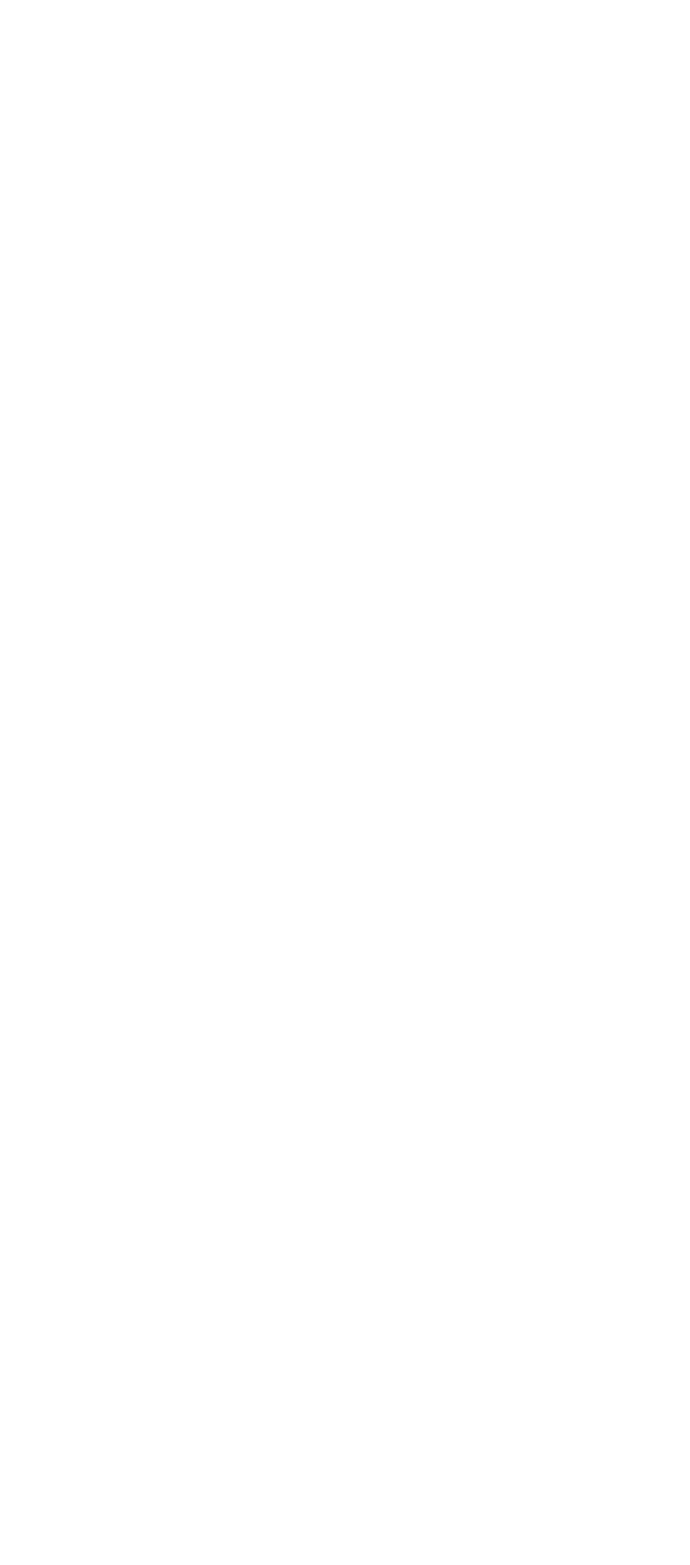
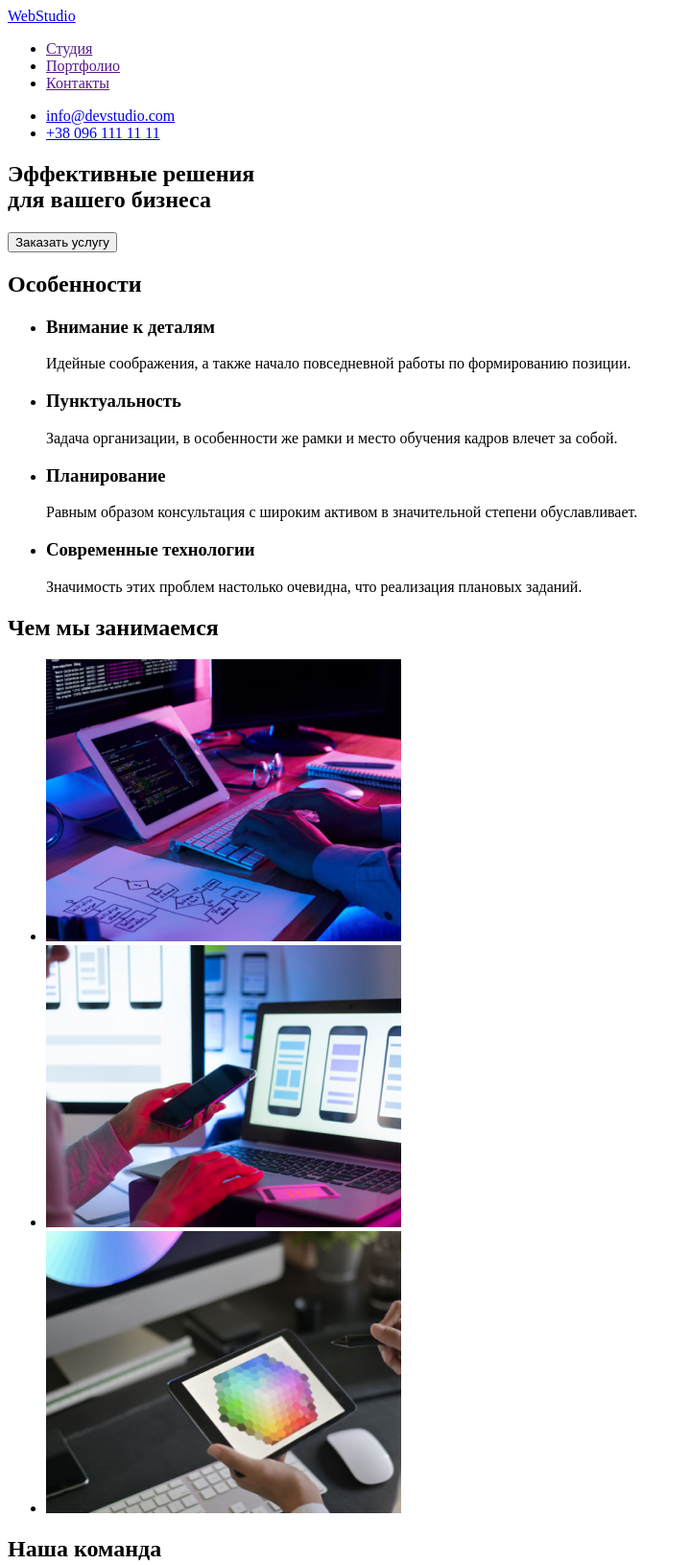
Before and after one commit to Airishonish/HomeworkGoIt, a plain HTML site: page index.html in a window 1280 px wide. Shown: the top 1631 px of the page at 96% size, without its empty margins (0-719 px from the left). Before the commit the page ends 800 px from the top, so only its background shows below. Drawn offline with Linux system fonts and the light colour scheme.

Commit message:
Додана семантика до index.html

```diff
--- a/index.html
+++ b/index.html
@@ -1,5 +1,5 @@
 <!DOCTYPE html>
-<html lang="en">
+<html lang="ru">
 <head>
     <meta charset="UTF-8">
     <meta http-equiv="X-UA-Compatible" content="IE=edge">
@@ -7,6 +7,101 @@
     <title>Maket</title>
 </head>
 <body>
+    <header>
+       <!-- Верхняя линия -->
+        <nav>
+            <a href="./index.html"><span>Web</span><span>Studio</span></a>
+            <ul>
+                <li><a href="">Студия</a></li>
+                <li><a href="">Портфолио</a></li>
+                <li><a href="">Контакты</a></li>
+            </ul>
+        </nav>
+            <ul>
+                <li><a href="mailto:info@devstudio.com">info@devstudio.com</a></li>
+                <li><a href="tel:+380961111111">+38 096 111 11 11</a></li>
+            </ul>
+    </header>
+    <main>
+        <!-- Шапка макета -->
+        <section class="shapka">
+            <h1>Эффективные решения <br> для вашего бизнеса</h1>
+            <button type="button">Заказать услугу</button>
+        </section>
+        <!-- Особенности -->
+        <section class="qualities">
+            <h2>Особенности</h2>
+            <ul>
+                <li>
+                    <h3>Внимание к деталям</h3>
+                    <p>Идейные соображения, а также начало повседневной работы по формированию позиции.</p>
+                </li>
+                <li>
+                    <h3>Пунктуальность</h3>
+                    <p>Задача организации, в особенности же рамки и место обучения кадров влечет за собой.</p>
+                </li>
+                <li>
+                    <h3>Планирование</h3>
+                    <p>Равным образом консультация с широким активом в значительной степени обуславливает.</p>
+                </li>
+                <li>
+                    <h3>Современные технологии</h3>
+                    <p>Значимость этих проблем настолько очевидна, что реализация плановых заданий.</p>
+                </li>
+            </ul>
+        </section>
+        <!-- Чем занимаемся -->
+        <section>
+            <h2>Чем мы занимаемся</h2>
+            <ul>
+                <li>
+                    <a href=""><img src="image/box1.png" alt="набирают код на клавиатуре" width="370"></a>
+                </li>
+                <li>
+                    <a href=""><img src="image/box2.png" alt="телефон в руке" width="370"></a>
+                </li>
+                <li>
+                    <a href=""><img src="image/box3.png" alt="палитра на планшете" width="370"></a>
+                </li>
+            </ul>
+        </section>
+        <!-- Наша команда -->
+        <section class="team">
+            <h2>Наша команда</h2>
+            <ul>
+                <li>
+                    <img src="image/igor.jpg" alt="фото члена команды" width="270">
+                    <h3>Игорь Демьяненко</h3>
+                    <p>Product Designer</p>
+                </li>
+                <li>
+                    <img src="image/olga.jpg" alt="фото члена команды" width="270">
+                    <h3>Ольга Репина</h3>
+                    <p>Frontend Developer</p>
+                </li>
+                <li>
+                    <img src="image/niki.jpg" alt="фото члена команды" width="270">
+                    <h3>Николай Тарасов</h3>
+                    <p>Marketing</p>
+                </li>
+                <li>
+                    <img src="image/mike.jpg" alt="фото члена команды" width="270">
+                    <h3>Михаил Ермаков</h3>
+                    <p>UI Designer</p>
+                </li>
+            </ul>
+        </section>
+    </main>
+    <!-- Подвал страницы -->
+    <footer>
+        <a href="./index.html"><span>Web</span><span>Studio</span></a>
+        <address>
+            <span> г. Киев, пр-т Леси Украинки, 26</span> <br>
+            <a href="mailto:info@example.com">info@example.com</a><br>
+            <a href="tel:+380991111111">+38 099 111 11 11</a>
+        </address>
+    </footer>
+
 
 </body>
 </html>
```
Also changed, not shown: image/box1.png (added), image/box2.png (added), image/box3.png (added), image/igor.jpg (added), image/mike.jpg (added), image/niki.jpg (added), image/olga.jpg (added).
